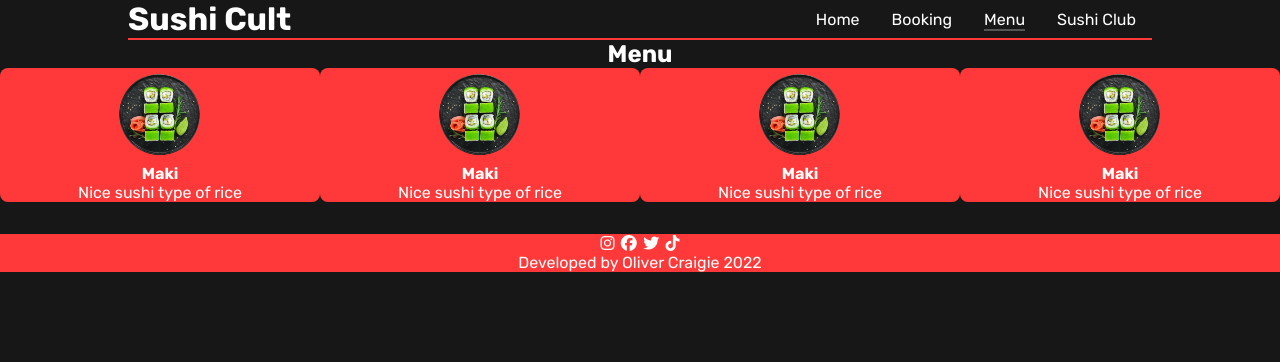
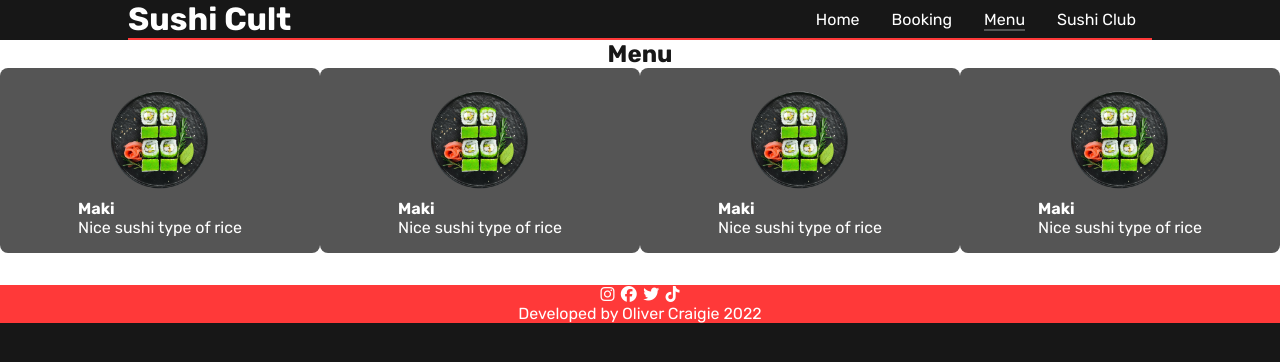
Before and after one commit to ogc1231/sushi-cult-restaurant, a plain HTML site: page menu.html in a window 1280 px wide. Drawn offline with Linux system fonts and the light colour scheme.

Commit message:
"Style menu section"

```diff
--- a/assets/css/style.css
+++ b/assets/css/style.css
@@ -128,28 +128,30 @@ img {
 
 /* Menu */
 
+.menu {
+    background-color: #fff;
+}
+
 .menu-title {
     text-align: center;
+    color: #171717;
 }
 
 .menu-item {
     width: 80%;
     margin: 0 auto;
-}
-
-.menu-item {
     display: flex;
-    flex-direction: column;
-    justify-content: center;
+    justify-content: space-around;
     align-items: center;
-    background-color: #ff3939;
+    background-color: #555;
     border-radius: 8px;
     margin-bottom: 2em;
+    padding: 1em;
 }
 
 .menu-img {
-    width: 30%;
-    height: 30%;
+    width: 40%;
+    height: 40%;
 }
 
 
@@ -254,4 +256,10 @@ img {
         justify-content: space-between;
         align-items: center;
     }
+
+    .menu-item {
+        flex-direction: column;
+        justify-content: center;
+        align-items: center;
+    }
 }
--- a/menu.html
+++ b/menu.html
@@ -28,23 +28,31 @@
             <div class="menu-items">
                 <div class="menu-item">
                     <img class="menu-img" src="assets/images/hero-img-sushi.png" alt="">
+                    <div class="menu-text">
                         <h4>Maki</h4>
                         <p>Nice sushi type of rice</p>
                     </div>
+                </div>
                 <div class="menu-item">
                     <img class="menu-img" src="assets/images/hero-img-sushi.png" alt="">
+                    <div class="menu-text">
                         <h4>Maki</h4>
                         <p>Nice sushi type of rice</p>
                     </div>
+                </div>
                 <div class="menu-item">
                     <img class="menu-img" src="assets/images/hero-img-sushi.png" alt="">
+                    <div class="menu-text">
                         <h4>Maki</h4>
                         <p>Nice sushi type of rice</p>
                     </div>
+                </div>
                 <div class="menu-item">
                     <img class="menu-img" src="assets/images/hero-img-sushi.png" alt="">
+                    <div class="menu-text">
                         <h4>Maki</h4>
                         <p>Nice sushi type of rice</p>
+                    </div>
                 </div>
 
             </div>
```
Lines whose indentation alone changed are shown as unchanged.
